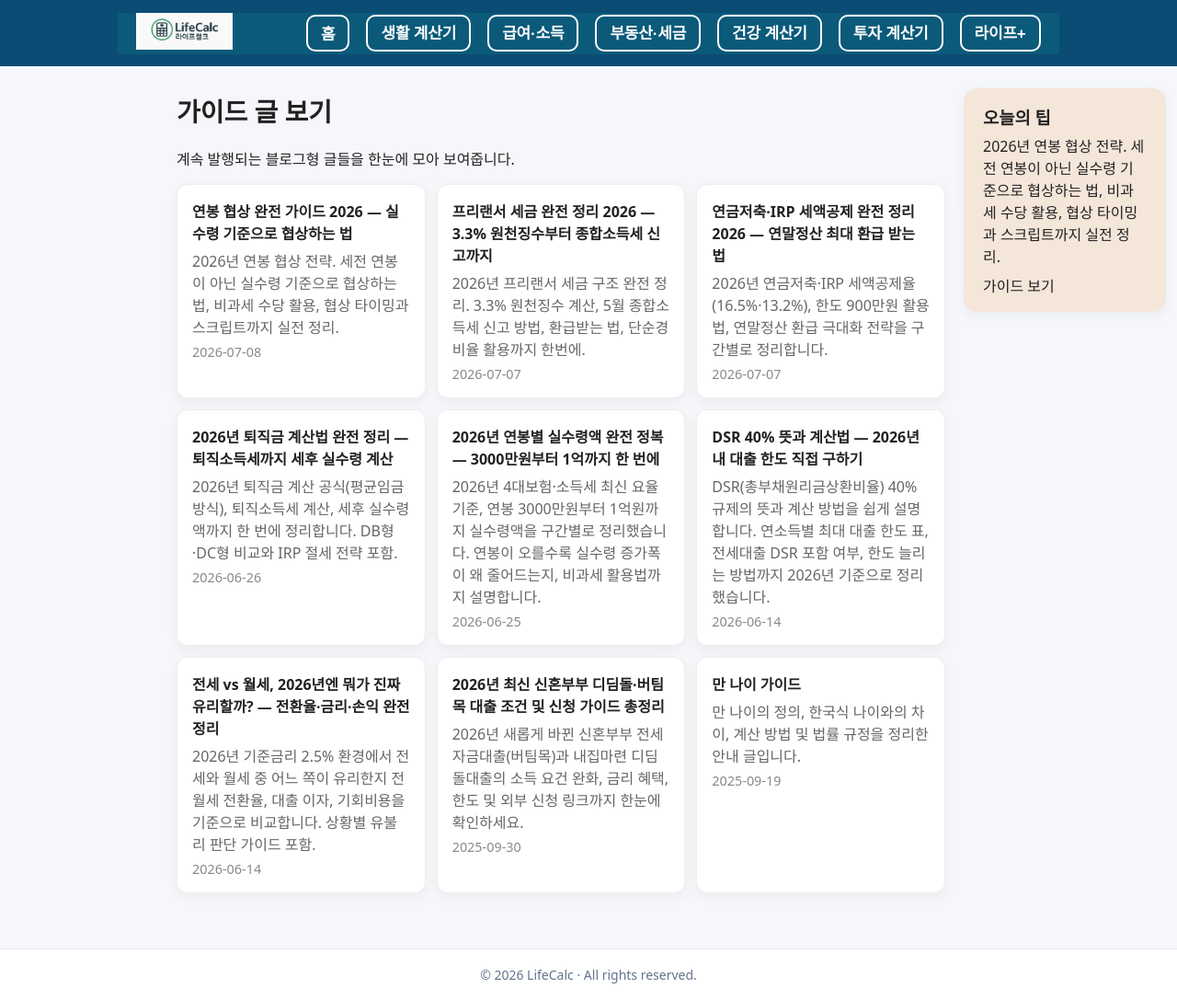
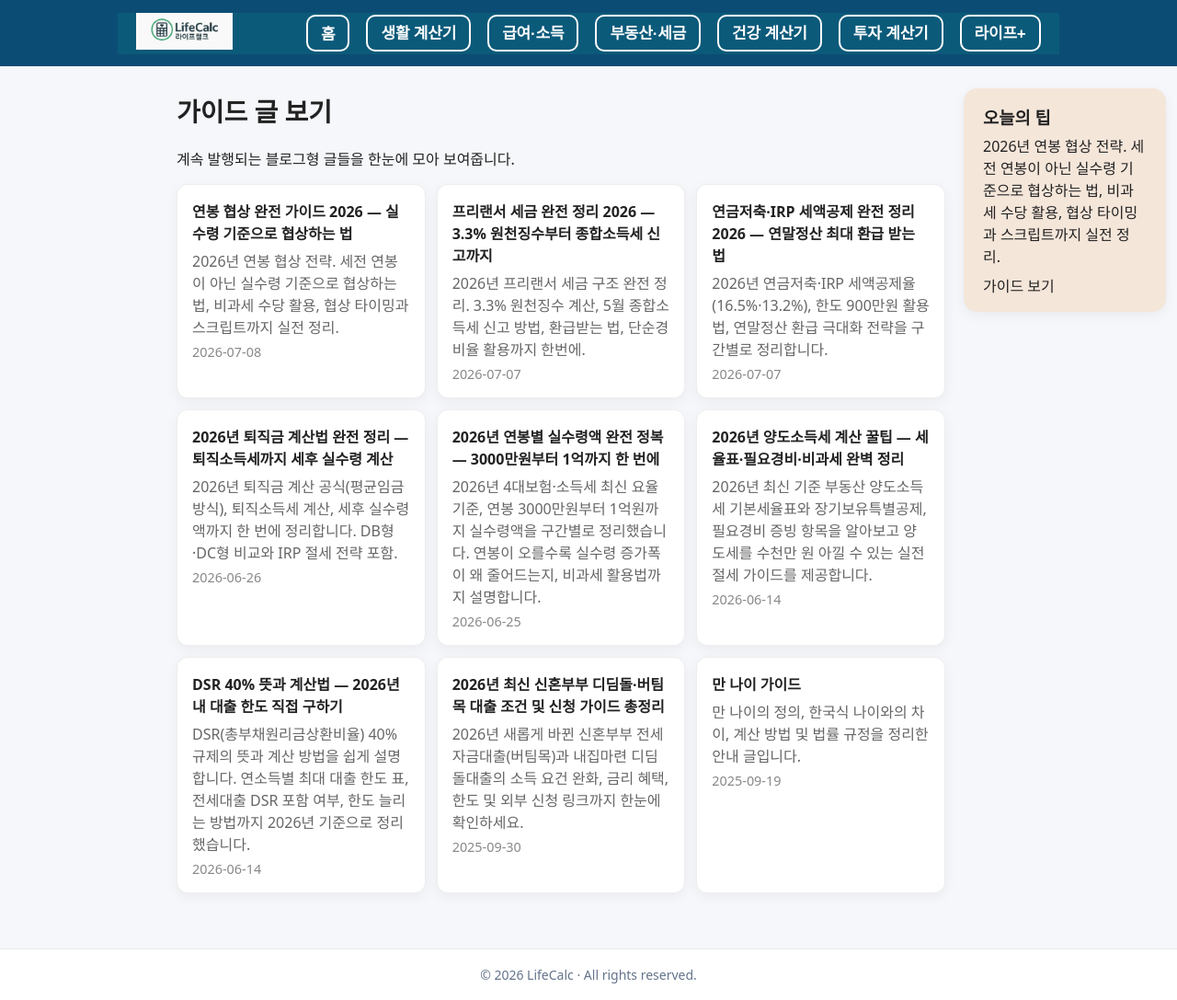
Before and after one commit to khai-lang/LifeCalc, a Jekyll site: the page built from lifeplus/guide/index.md, in a window 1280 px wide and 1087 px high. Shown: the whole window at 92% size. Built offline with Jekyll 4.4.1, drawn with Linux system fonts in a browser that asks for light colours.

Commit message:
Update and rename 2026-06-14-jeonse-vs-wolse.md to 2026-06-14-capital-gains-tax-2026.md

```diff
--- a/_posts/guide/2026-06-14-jeonse-vs-wolse.md
+++ b/_posts/guide/2026-06-14-capital-gains-tax-2026.md
@@ -1,11 +1,11 @@
 ---
 layout: guide
-title: "전세 vs 월세, 2026년엔 뭐가 진짜 유리할까? — 전환율·금리·손익 완전 정리"
-description: "2026년 기준금리 2.5% 환경에서 전세와 월세 중 어느 쪽이 유리한지 전월세 전환율, 대출 이자, 기회비용을 기준으로 비교합니다. 상황별 유불리 판단 가이드 포함."
-permalink: guide/jeonse-vs-wolse-2026/
-canonical: https://calculator.khaistory.com/guide/jeonse-vs-wolse-2026/
-og_title: "전세 vs 월세 2026 — 금리·전환율로 유불리 완전 정리"
-og_description: "2026년 기준금리 기준, 전세와 월세 중 어느 쪽이 더 유리한지 비용 비교와 상황별 판단 가이드를 제공합니다."
+title: "2026년 양도소득세 계산 꿀팁 — 세율표·필요경비·비과세 완벽 정리"
+description: "2026년 최신 기준 부동산 양도소득세 기본세율표와 장기보유특별공제, 필요경비 증빙 항목을 알아보고 양도세를 수천만 원 아낄 수 있는 실전 절세 가이드를 제공합니다."
+permalink: guide/capital-gains-tax-2026/
+canonical: https://calculator.khaistory.com/guide/capital-gains-tax-2026/
+og_title: "2026년 양도소득세 계산 꿀팁 — 세율·절세 가이드 완전 정리"
+og_description: "최신 과세표준 구간별 양도세율과 1세대 1주택 비과세 요건, 필요경비 인정 항목까지 한눈에 확인하세요."
 categories: [guide]
 ---
 
```
